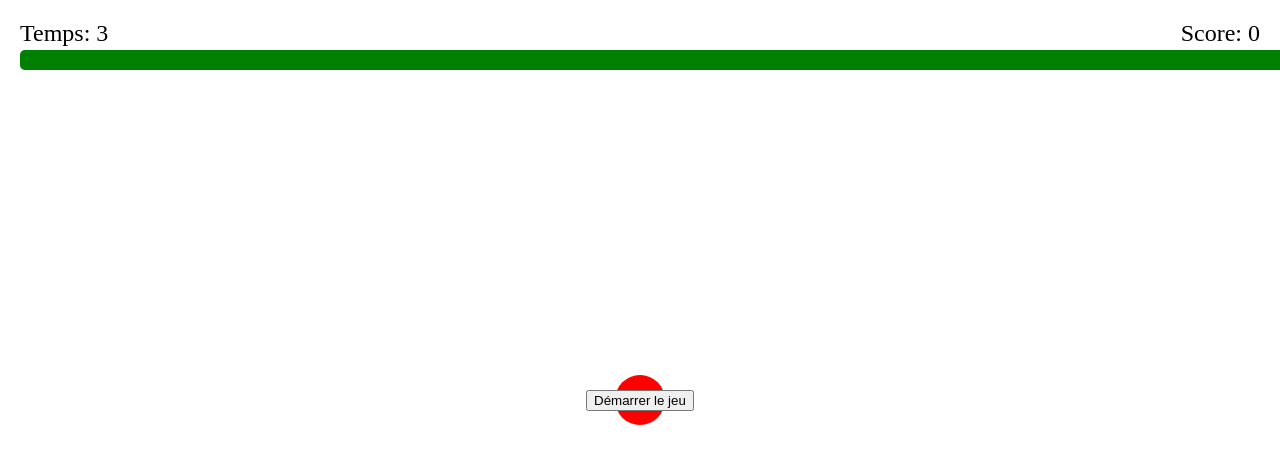
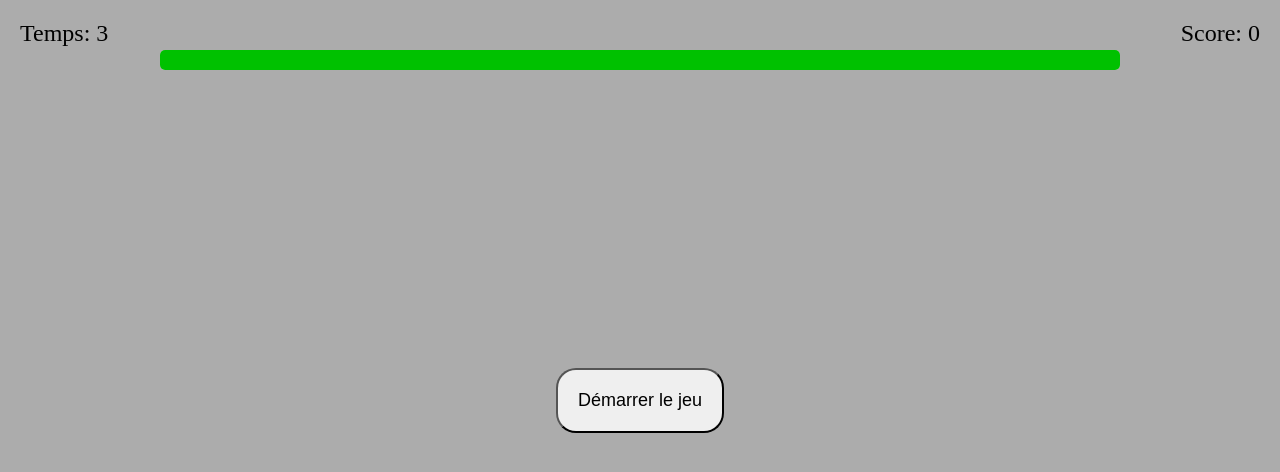
Before and after one commit to Lucie-DHL/Lucie-DHL_JeuDeClic, a plain HTML site: page index.html in a window 1280 px wide. Drawn offline with Linux system fonts and the light colour scheme.

Commit message:
Add files via upload

```diff
--- a/style.css
+++ b/style.css
@@ -1,10 +1,16 @@
+html, body {
+    margin: 0;
+    padding: 0;
+    overflow: hidden;
+    height: 100%;
+}
+
 body {
     display: flex;
     justify-content: center;
     align-items: center;
-    height: 100vh;
-    margin: 0;
     position: relative;
+    background-color: #acacac;
 }
 #target {
     width: 50px;
@@ -27,11 +33,10 @@
 }
 
 #progress-bar {
-    width: 100%;
+    width: 75%;
     background-color: lightgray;
     position: absolute;
     top: 50px;
-    left: 20px;
     height: 20px;
     border-radius: 5px;
 }
@@ -39,11 +44,14 @@
 #progress {
     width: 100%;
     height: 100%;
-    background-color: green;
+    background-color: rgb(0, 193, 0);
     border-radius: 5px;
 }
 
 #start-button {
     position: absolute;
     z-index: 1;
+    padding: 20px;
+    border-radius: 20px;
+    font-size: large;
 }
```
